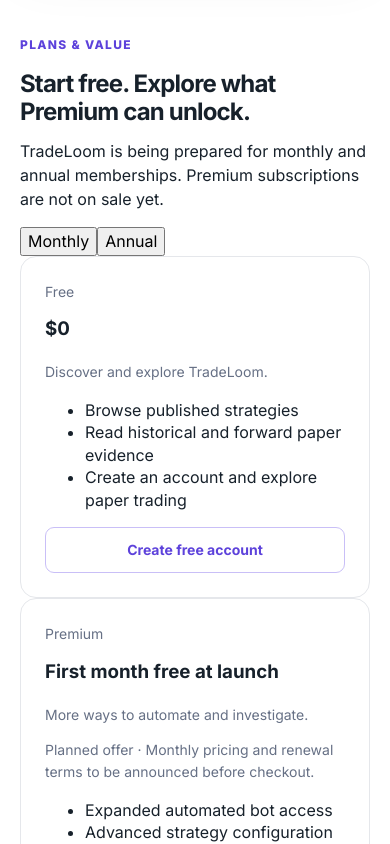
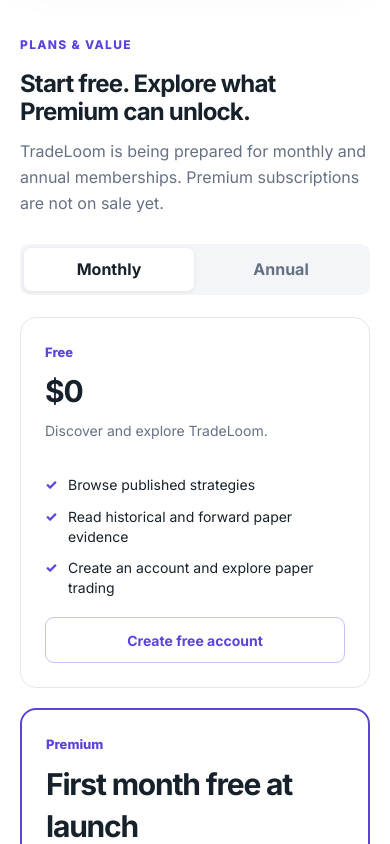
Before and after one commit to nick227/trading-platform, a React (Vite) app in the folder app/: page / in a window 390 px wide. Shown: the part 1000-1844 px from the top of the page. Built offline with nearby package versions, Linux system fonts and the light colour scheme; no server answers.

Commit message:
style(home): premium comparison geometry and mobile layout

```diff
--- a/app/src/features/home/public/public-home.css
+++ b/app/src/features/home/public/public-home.css
@@ -30,3 +30,19 @@
 .tl-public-auth-form .tl-public-button:disabled{opacity:.65;cursor:wait}
 .tl-public-form-error{color:#b42318!important;background:#fff4f3;padding:10px;border-radius:6px;margin:0!important}
 .tl-public-form-footnote{font-size:12px!important;margin:14px 0 0}
+
+.tl-public-section-head{max-width:780px;margin-bottom:28px}
+.tl-public-section-head>p:last-child{color:var(--tl-public-subtle);font-size:16px;line-height:1.6}
+.tl-public-billing{display:inline-flex;padding:4px;border-radius:9px;background:#f4f5f8;gap:2px;margin-bottom:22px}
+.tl-public-billing button{padding:10px 24px;border:0;border-radius:7px;background:transparent;color:var(--tl-public-subtle);font-weight:700;cursor:pointer}
+.tl-public-billing button[aria-pressed=true]{background:#fff;color:var(--tl-public-ink);box-shadow:0 1px 4px #16203917}
+.tl-public-plan-grid{display:grid;grid-template-columns:repeat(2,minmax(0,1fr));gap:20px;align-items:stretch}
+.tl-public-plan{display:flex;flex-direction:column;gap:8px}
+.tl-public-plan--premium{border:2px solid var(--tl-public-accent)}
+.tl-public-plan-name{color:var(--tl-public-accent)!important;font-size:13px!important;font-weight:800;margin:0}
+.tl-public-plan h3{font-size:30px;letter-spacing:-.04em;margin:0}
+.tl-public-plan ul{list-style:none;padding:0;margin:12px 0 auto;display:grid;gap:12px}
+.tl-public-plan li{padding-left:23px;position:relative;font-size:14px}
+.tl-public-plan li:before{content:'✓';position:absolute;left:0;font-weight:800;color:var(--tl-public-accent)}
+.tl-public-plan-note{background:#f6f4ff;padding:10px;border-radius:8px;color:#4930be!important;font-size:12px!important}
+@media(max-width:760px){.tl-public-plan-grid{grid-template-columns:1fr}.tl-public-billing{display:flex}.tl-public-billing button{flex:1}}
```
